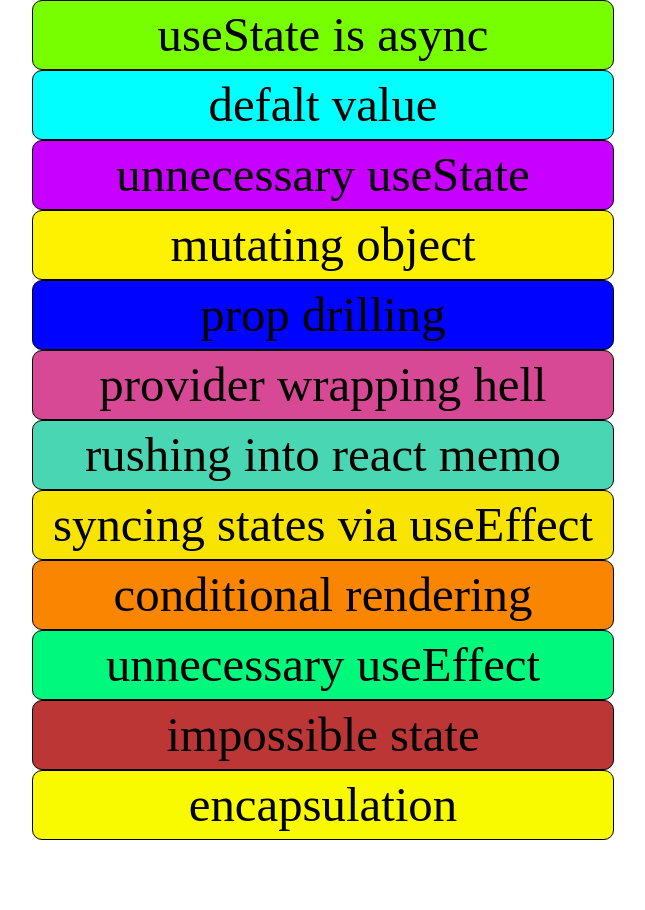
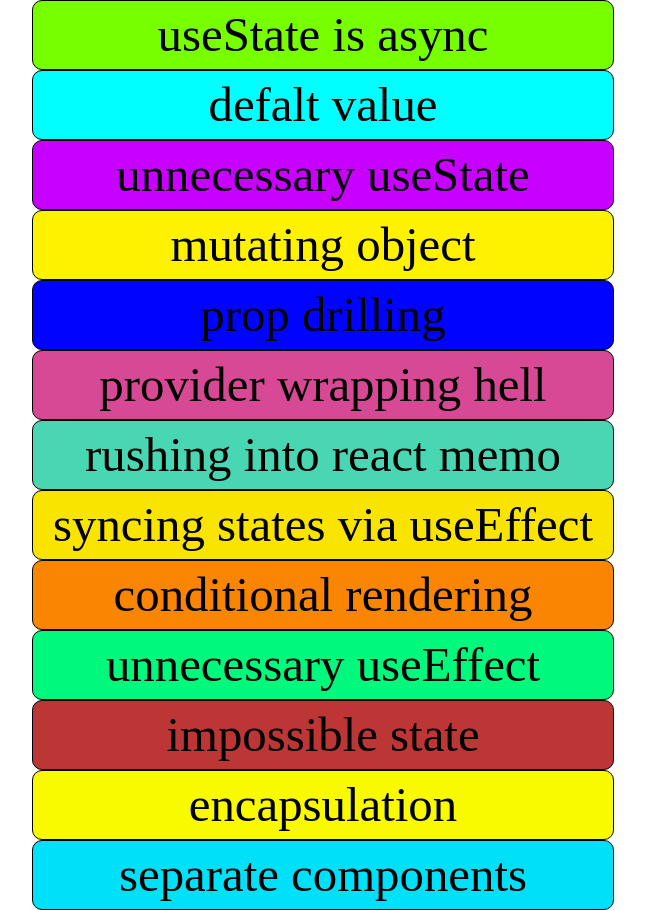
Before and after one commit to duglikespiano/reactjs-best-practice, a React (Create React App) app: page / in a window 1280 px wide. Shown: the whole page, without its empty margins (317-962 px from the left). Before the commit the page ends 840 px from the top, so only its background shows below. Built offline with nearby package versions, Linux system fonts and the light colour scheme.

Commit message:
13 - SEPARATE COMPONENTS

```diff
--- a/src/components/0_home/Home.scss
+++ b/src/components/0_home/Home.scss
@@ -52,5 +52,8 @@
 		&:nth-of-type(12) {
 			background-color: rgb(249, 249, 0);
 		}
+		&:nth-of-type(13) {
+			background-color: rgb(0, 224, 249);
+		}
 	}
 }
--- a/src/components/0_home/componentsInfo.ts
+++ b/src/components/0_home/componentsInfo.ts
@@ -59,4 +59,9 @@ export const componentsInfo = [
 		name: 'encapsulation',
 		path: '/12_encapsulation',
 	},
+	{
+		id: 13,
+		name: 'separate components',
+		path: '/13_separate_components',
+	},
 ];
```
Also changed, not shown: src/components/13_separate_components/SeparateComponents.tsx (added, +32 -0 lines).
